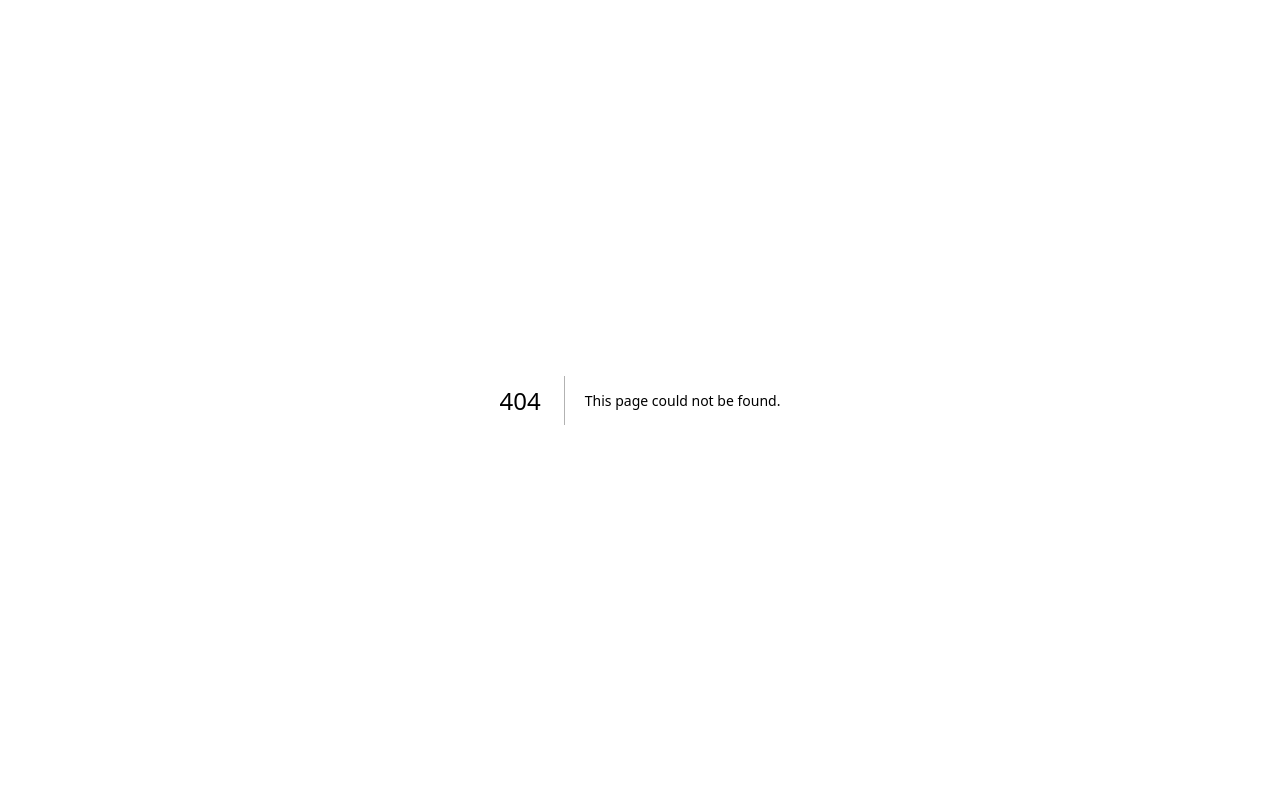
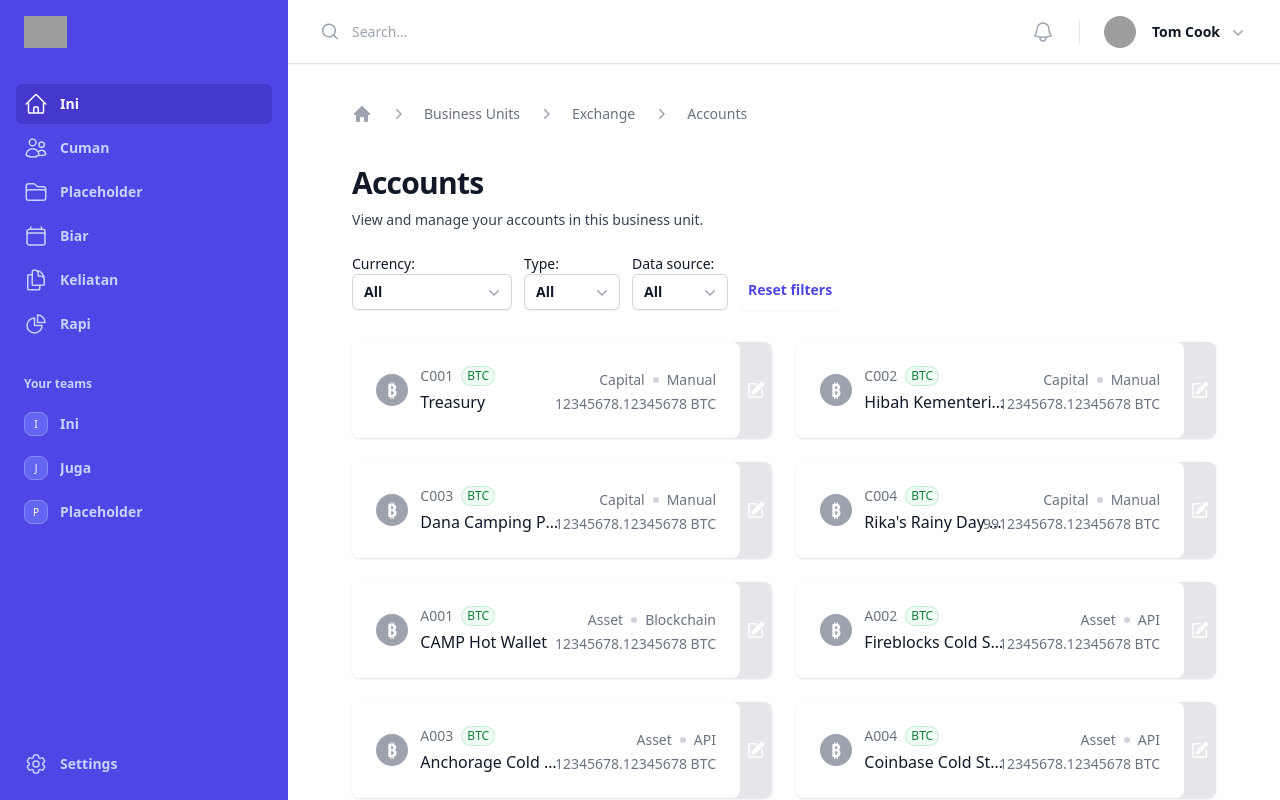
Before and after one commit to brokencygnus/recomon, a Next.js app: page /accounts in a window 1280 px wide. Before the commit this address had no page. Shown: the top 800 px of the page. Built offline with nearby package versions, Linux system fonts and the light colour scheme; grey boxes are pictures that could not be loaded.

Commit message:
Added filter reset functionality in accounts page, refactored accounts page routing

```diff
--- a/src/pages/account/index.js
+++ b/src/pages/accounts/index.js
@@ -53,8 +53,9 @@
 // mock data end
 
 export default function AccountPage() {
+  const defaultFilters = {currency:{name: "All", value:null}, type:{name: "All", value:null}, data_source:{name: "All", value:null}}
   const [filteredAccounts, setFilteredAccounts] = useState(accounts);
-  const [accountFilters, setAccountFilters] = useState({currency:{name: "All", value:null}, type:{name: "All", value:null}, data_source:{name: "All", value:null}});
+  const [accountFilters, setAccountFilters] = useState(defaultFilters);
 
   const handleCurrencyFilter = (value) => {
     let tempAccountFilters = structuredClone(accountFilters)
@@ -73,6 +74,10 @@
     tempAccountFilters.data_source = value
     setAccountFilters(tempAccountFilters)
   };
+
+  const handleResetFilters = () => {
+    setAccountFilters(defaultFilters)
+  }
 
   useEffect(() => {
     let tempFilteredAccounts = []
@@ -99,6 +104,7 @@
           handleCurrencyFilter={handleCurrencyFilter}
           handleTypeFilter={handleTypeFilter}
           handleDataSourceFilter={handleDataSourceFilter}
+          handleResetFilters={handleResetFilters}
         />
         <AccountGrid
           filteredAccounts={filteredAccounts}
@@ -164,9 +170,9 @@
   )
 }
 
-function AccountFilter({ accountFilters, handleCurrencyFilter, handleTypeFilter, handleDataSourceFilter }) {
+function AccountFilter({ accountFilters, handleCurrencyFilter, handleTypeFilter, handleDataSourceFilter, handleResetFilters }) {
   return (
-    <div className="flex flex-row mt-2 gap-x-3">
+    <div className="flex flex-row items-end mt-2 gap-x-3">
       <div>
         <Dropdown
           label='Currency:'
@@ -194,6 +200,15 @@
           onSelect={handleDataSourceFilter}
         />
       </div>
+      <div>
+        <button
+          type="button"
+          className="h-10 rounded px-2 py-1 text-sm font-semibold text-indigo-600 shadow-sm"
+          onClick={handleResetFilters}
+        >
+          Reset filters
+        </button>
+      </div>
     </div>
   )
 }
```
